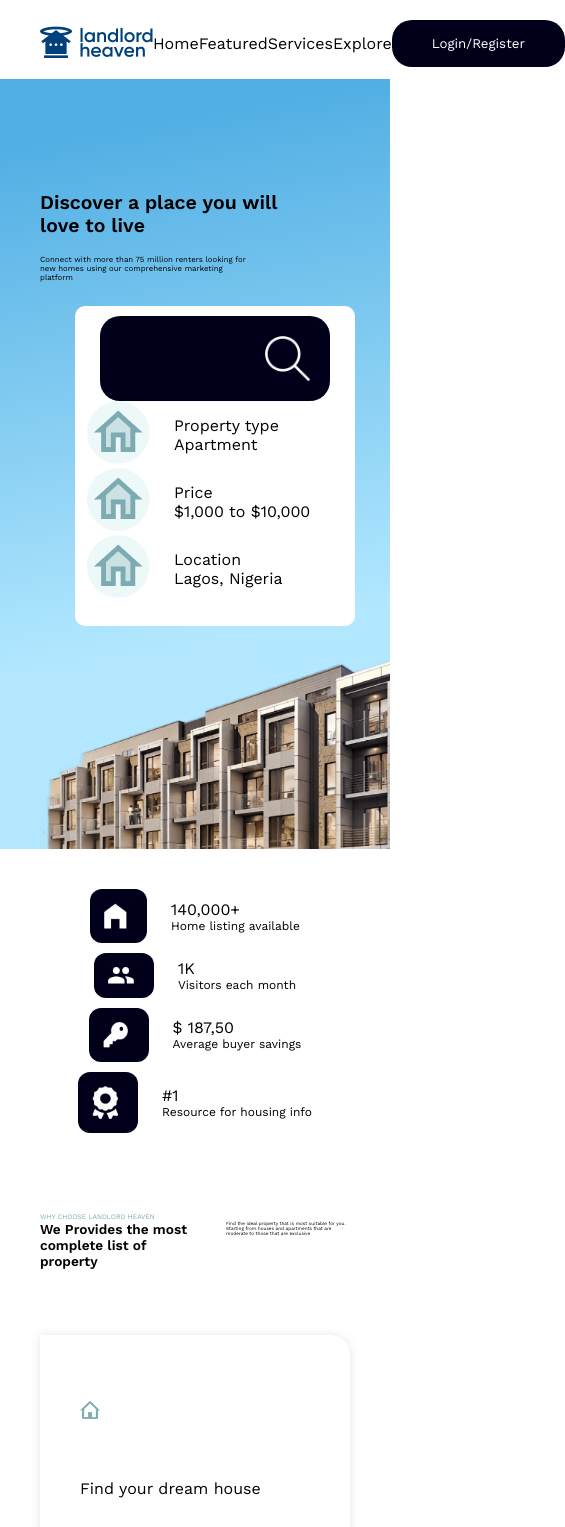
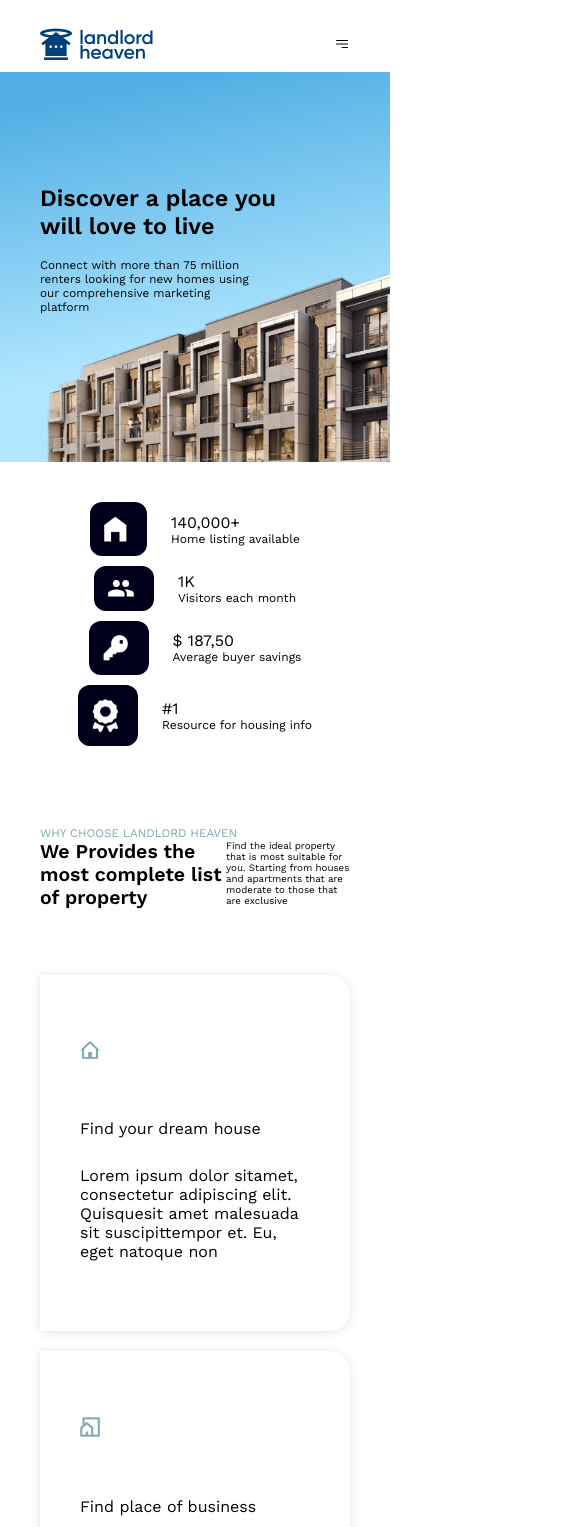
Before and after one commit to oyindamoladekeye/landord-heaven, a React (Vite) app: page / in a window 390 px wide. Shown: the top 1527 px of the page, 565 px wide, since content can reach past the window. Built offline with nearby package versions, Linux system fonts and the light colour scheme.

Commit message:
mobile design modifications

```diff
--- a/src/components/Navbar.jsx
+++ b/src/components/Navbar.jsx
@@ -2,25 +2,36 @@ import React from 'react'
 import logo from "../assets/logo.png"
 import "../styles/navbar.scss"
 import {HiBars3BottomRight} from "react-icons/hi2"
+import {RxCross2} from "react-icons/rx"
+import { useState } from 'react'
 export default function Navbar() {
+
+  const [showNavbar ,setShowNavbar] = useState(false);
+  const handleShowNavbar=()=>{
+    setShowNavbar(!showNavbar)
+  }
   return (
     <nav className='navbar'>
         <div>
             <img src={logo} alt="" />
         </div>
-        <div className='navbar-links'>
+        <div className={showNavbar?"nav-mobile-links":"nav-links"}>
             <ul>
                 <li>Home</li>
                 <li>Featured</li>
                 <li>Services</li>
                 <li>Explore</li>
             </ul>
-            {/* <HiBars3BottomRight  /> */}
-
+            <div className='btn1'>
+                <button className='button'>Login/Register</button>
+            </div>
         </div>
         <div className='btn'>
             <button className='button'>Login/Register</button>
         </div>
+        <div className="toggle" onClick={handleShowNavbar}>
+          {showNavbar?<RxCross2 />:<HiBars3BottomRight />}
+        </div>
     </nav>
   )
 }
--- a/src/styles/blogs.scss
+++ b/src/styles/blogs.scss
@@ -90,5 +90,15 @@
                 }
             }
         }
+        .blogs-post{
+            .blogs-post-1{
+                h2{
+                    font-size: 5vw;
+                }
+                p{
+                    font-size: 100%;
+                }
+            }
+        }
     }
 }
--- a/src/styles/blogslist.scss
+++ b/src/styles/blogslist.scss
@@ -32,6 +32,22 @@
 
 }
 
+@media screen and (max-width:565px) {
+    .blogslist{
+
+
+        .bloglist-img{
+            max-width: 300px;
+            img{
+                max-width: 300px;
+                width:110%;
+            }
+        }
+    }
+
+}
+
+
 @media screen and (max-width:378px) {
     .blogslist{
 
--- a/src/styles/detailsCard.scss
+++ b/src/styles/detailsCard.scss
@@ -36,3 +36,10 @@
         }
     }
 }
+
+@media screen and (max-width:565px) {
+    .details-cards-container{
+        display: none;
+    }
+
+}
--- a/src/styles/features.scss
+++ b/src/styles/features.scss
@@ -44,3 +44,25 @@
     }
 
 }
+
+
+@media screen and (max-width:565px) {
+ .features{
+    section{
+        h2{
+            font-size:3vw;
+        }
+        .features-text{
+
+            h1{
+            font-size: 5vw;
+            width:60%;
+            }
+            p{
+                font-size: 2.5vw;
+            }
+            }
+        }
+    }
+
+}
--- a/src/styles/find.scss
+++ b/src/styles/find.scss
@@ -34,3 +34,14 @@
         }
     }
 }
+
+
+@media screen and (max-width:565px) {
+    .find-container{
+        .find-body{
+            h1{
+                font-size: 4vw;
+            }
+        }
+    }
+}
--- a/src/styles/header.scss
+++ b/src/styles/header.scss
@@ -26,3 +26,23 @@
         }
     }
 }
+
+
+
+@media screen and (max-width:565px) {
+    .header{
+        height:auto;
+
+        .header-container{
+            height:100vw;
+
+
+            .discover{
+                font-size: 6vw;
+            }
+            .connect{
+                font-size: 3vw;
+            }
+        }
+    }
+}
--- a/src/styles/navbar.scss
+++ b/src/styles/navbar.scss
@@ -12,7 +12,11 @@
     @include inline;
     @include flex;
     align-items: center;
-    .navbar-links{
+
+    .toggle{
+        display: none;
+    }
+    .nav-links , .nav-mobile-links{
         max-width: 20rem;
         width:100%;
         ul{
@@ -21,9 +25,12 @@
                 list-style-type: none;
             }
         }
+        .btn1{
+            display: none;
+        }
 
     }
-    .btn{
+    .btn , .btn1{
         .button{
             background-color: #01001A;
             color:#fff;
@@ -33,3 +40,39 @@
         }
     }
 }
+
+
+@media screen and (max-width:768px){
+
+    .navbar{
+        padding-bottom: unset;
+        height:72px;
+        .toggle{
+            display: block;
+        }
+        .nav-links{
+            display: none;
+        }
+        .nav-mobile-links{
+        position: absolute;
+        display:block;
+        left: 0;
+        top: 10%;
+        background-color: white;
+        width: 100%;
+        height:100vh;
+        transition: all 0.3s ease-in;
+        overflow: hidden;
+
+
+        .btn1{
+            display: block;
+        }
+       }
+
+       .btn{
+        display:none
+       }
+    }
+
+}
--- a/src/styles/properties.scss
+++ b/src/styles/properties.scss
@@ -111,7 +111,8 @@
             }
             .properties-heading{
                 h1{
-                    width:auto
+                    width:auto;
+                    font-size: 4vw;
                 }
 
             }
```
